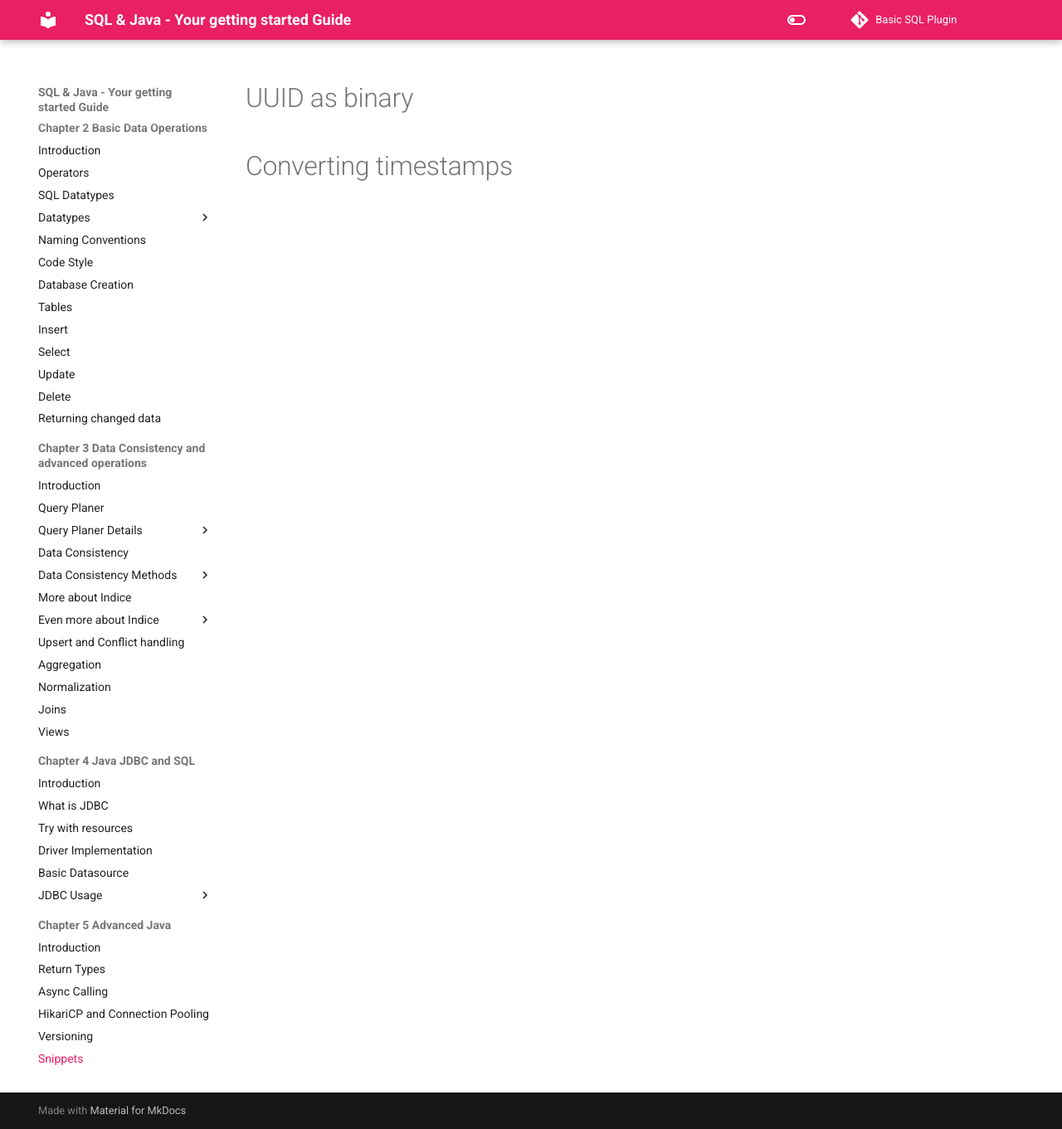
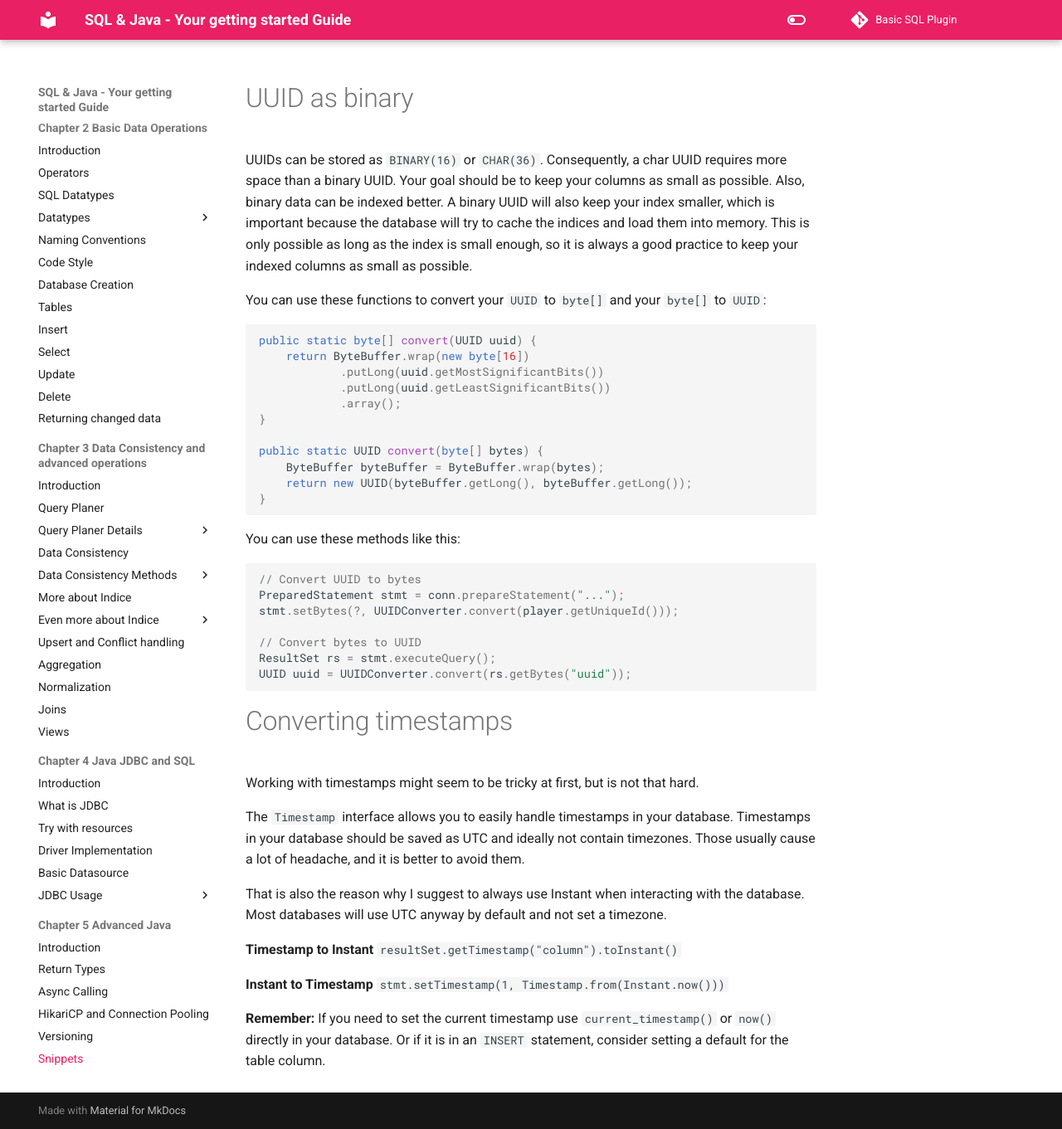
Before and after one commit to rainbowdashlabs/sql-java, an MkDocs documentation site: the page built from docs/05/snippets.md, in a window 1280 px wide and 1361 px high. Shown: the whole window at 83% size. Built offline with MkDocs 1.6.1 and Material for MkDocs 9.7.7, drawn with Linux system fonts in a browser that asks for light colours; comment, search, counter and statistics services are not loaded.

Commit message:
Add snippets

````diff
--- a/docs/05/snippets.md
+++ b/docs/05/snippets.md
@@ -1,3 +1,54 @@
 # UUID as binary
 
+UUIDs can be stored as `BINARY(16)` or `CHAR(36)`. Consequently, a char UUID requires more space than a binary UUID.
+Your goal should be to keep your columns as small as possible. Also, binary data can be indexed better. A binary UUID
+will also keep your index smaller, which is important because the database will try to cache the indices and load them
+into memory. This is only possible as long as the index is small enough, so it is always a good practice to keep your
+indexed columns as small as possible.
+
+You can use these functions to convert your `UUID` to `byte[]` and your `byte[]` to `UUID`:
+
+``` java
+public static byte[] convert(UUID uuid) {
+    return ByteBuffer.wrap(new byte[16])
+            .putLong(uuid.getMostSignificantBits())
+            .putLong(uuid.getLeastSignificantBits())
+            .array();
+}
+
+public static UUID convert(byte[] bytes) {
+    ByteBuffer byteBuffer = ByteBuffer.wrap(bytes);
+    return new UUID(byteBuffer.getLong(), byteBuffer.getLong());
+}
+```
+
+You can use these methods like this:
+
+``` java
+// Convert UUID to bytes
+PreparedStatement stmt = conn.prepareStatement("...");
+stmt.setBytes(?, UUIDConverter.convert(player.getUniqueId()));
+
+// Convert bytes to UUID
+ResultSet rs = stmt.executeQuery();
+UUID uuid = UUIDConverter.convert(rs.getBytes("uuid"));
+```
+
 # Converting timestamps
+
+Working with timestamps might seem to be tricky at first, but is not that hard.
+
+The `Timestamp` interface allows you to easily handle timestamps in your database. Timestamps in your database should be
+saved as UTC and ideally not contain timezones. Those usually cause a lot of headache, and it is better to avoid them.
+
+That is also the reason why I suggest to always use Instant when interacting with the database. Most databases will use
+UTC anyway by default and not set a timezone.
+
+**Timestamp to Instant**
+`resultSet.getTimestamp("column").toInstant()`
+
+**Instant to Timestamp**
+`stmt.setTimestamp(1, Timestamp.from(Instant.now()))`
+
+**Remember:** If you need to set the current timestamp use `current_timestamp()` or `now()` directly in your database.
+Or if it is in an `INSERT` statement, consider setting a default for the table column.
````
Also changed, not shown: README.md (+0 -1 lines), 1 other file.
